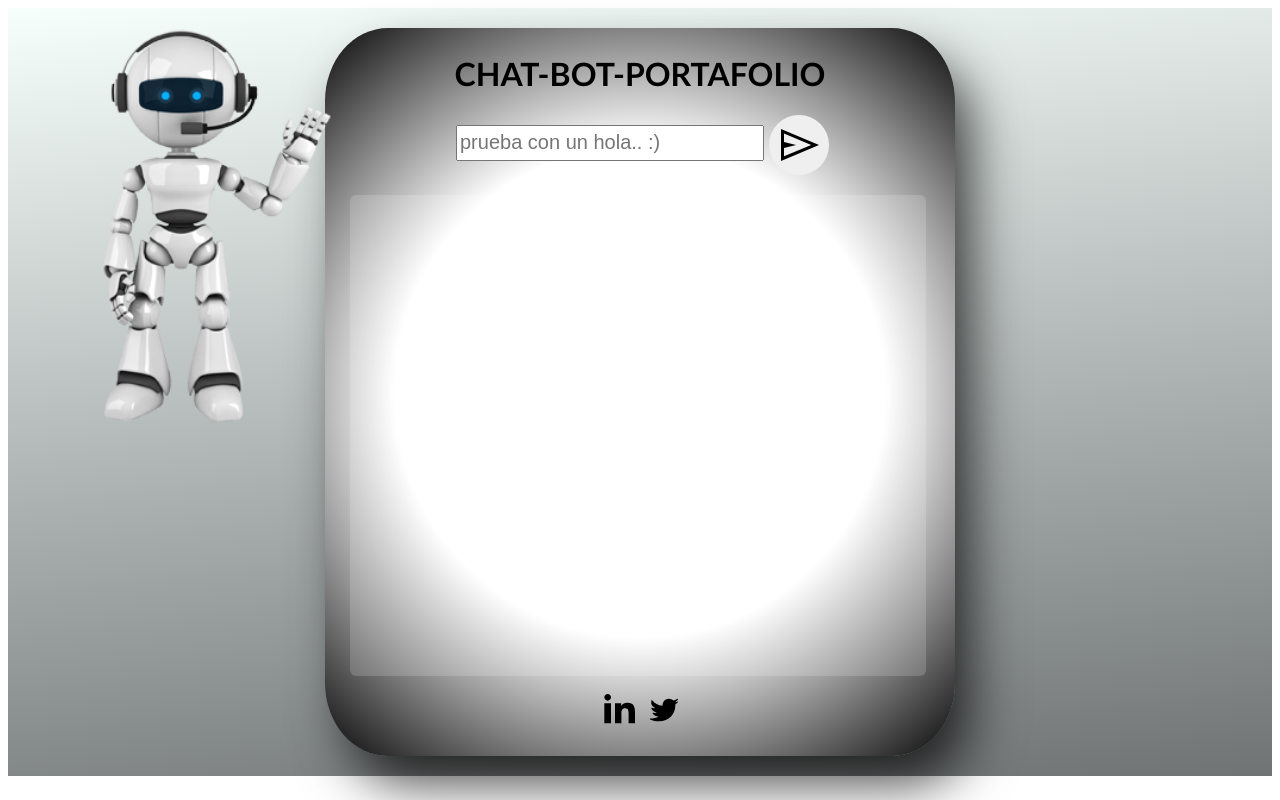
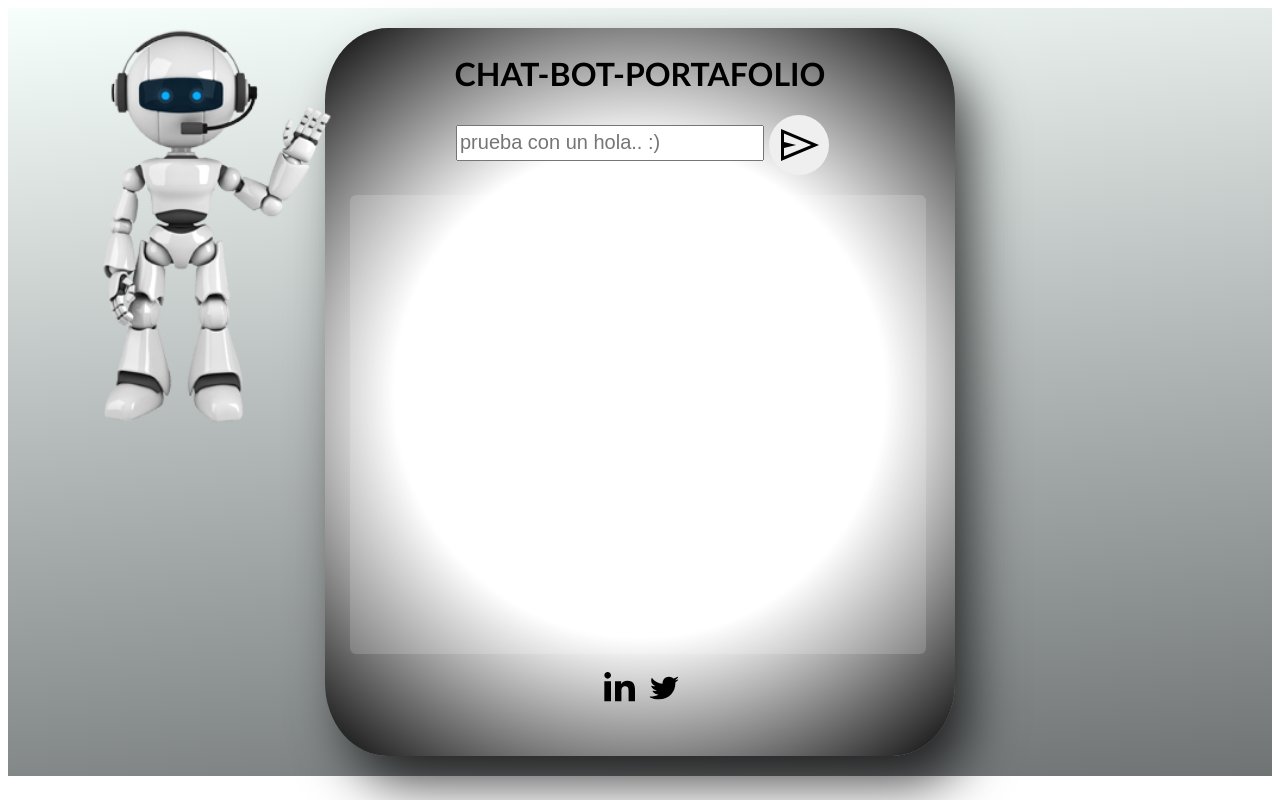
Before and after one commit to brmeza/portafolioChat, a plain HTML site: page index.html in a window 1280 px wide. Drawn offline with Linux system fonts and the light colour scheme.

Commit message:
edicion estilo

```diff
--- a/styles.css
+++ b/styles.css
@@ -65,7 +65,7 @@ main{
     border-radius: 0.375rem;
     background-color: rgba(255, 255, 255, 0.164);
     width: 96%;
-    height: 67%;
+    height: 64%;
     padding: 0.313;
     font-family: Arial, Helvetica, sans-serif;
     font-size: 20px;
```
